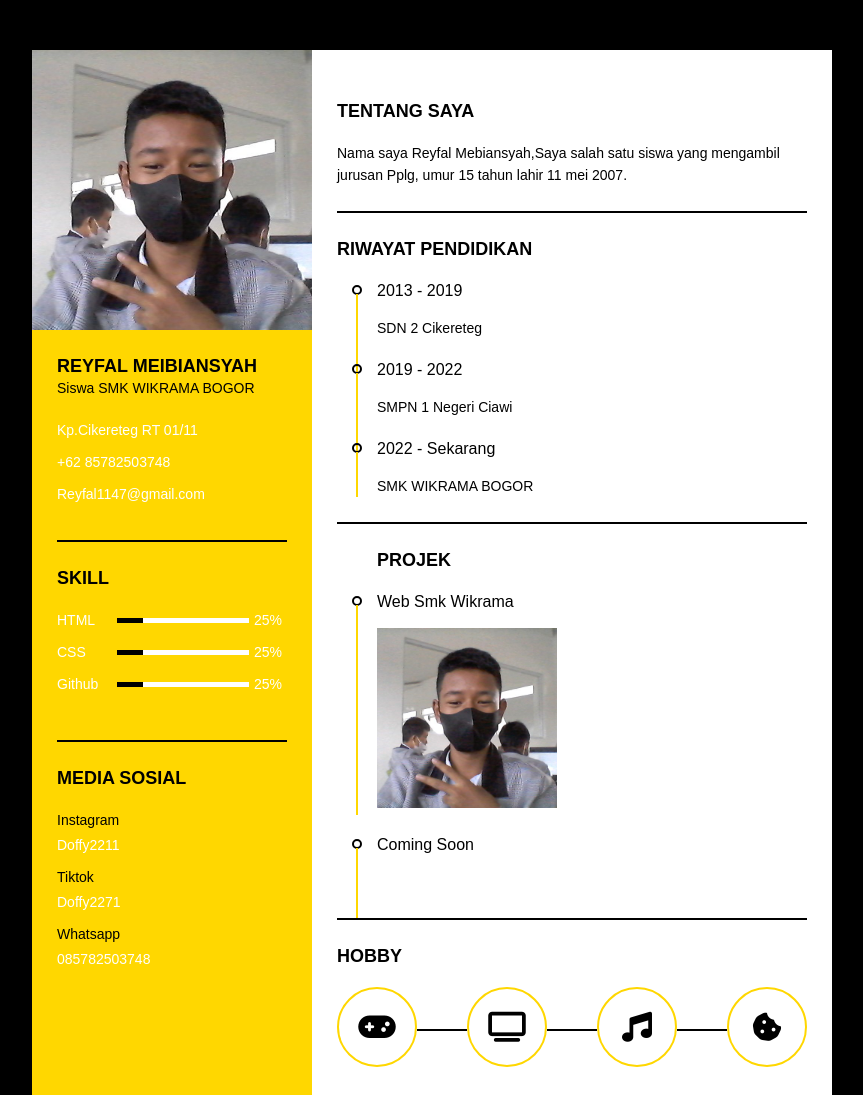
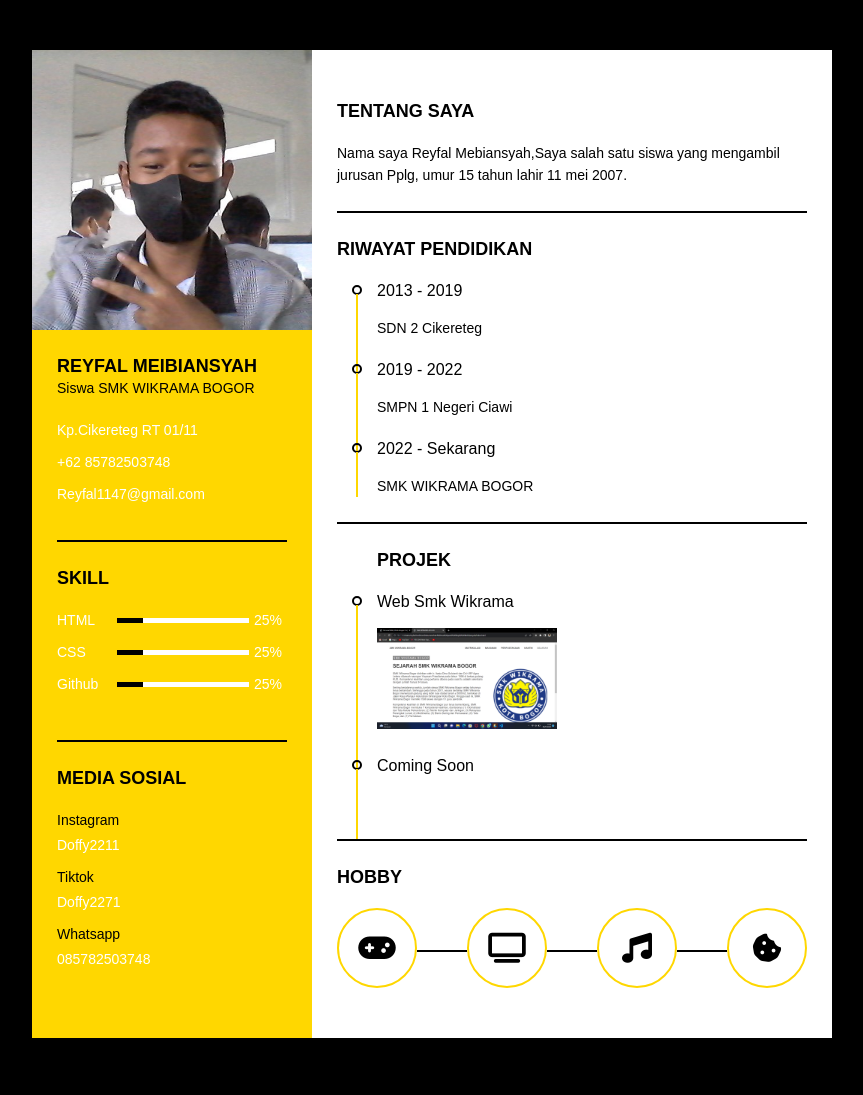
Before and after one commit to reyfalmeibiansyah/reyfalmeibiansyahcv, a plain HTML site: page index.html in a window 1280 px wide. Shown: the top 1095 px of the page, without its empty margins (168-1031 px from the left). Drawn offline with Linux system fonts and the light colour scheme; a web font is replaced by a local one.

Commit message:
mengganti foto2

```diff
--- a/index.html
+++ b/index.html
@@ -143,7 +143,7 @@
                 <div class="date"><a href="https://reyfal-part-2.netlify.app/" class="ssp"> Web Smk Wikrama</div>
                 <div class="info">
 
-                  <img src="img/WIN_20220929_09_58_30_Pro.jpg" alt="" class="img22"></a>
+                  <img src="img/Cuplikan layar 2022-11-06 115931.png" alt="" class="img22"></a>
                 </div>
             </li>
             <li>
```
